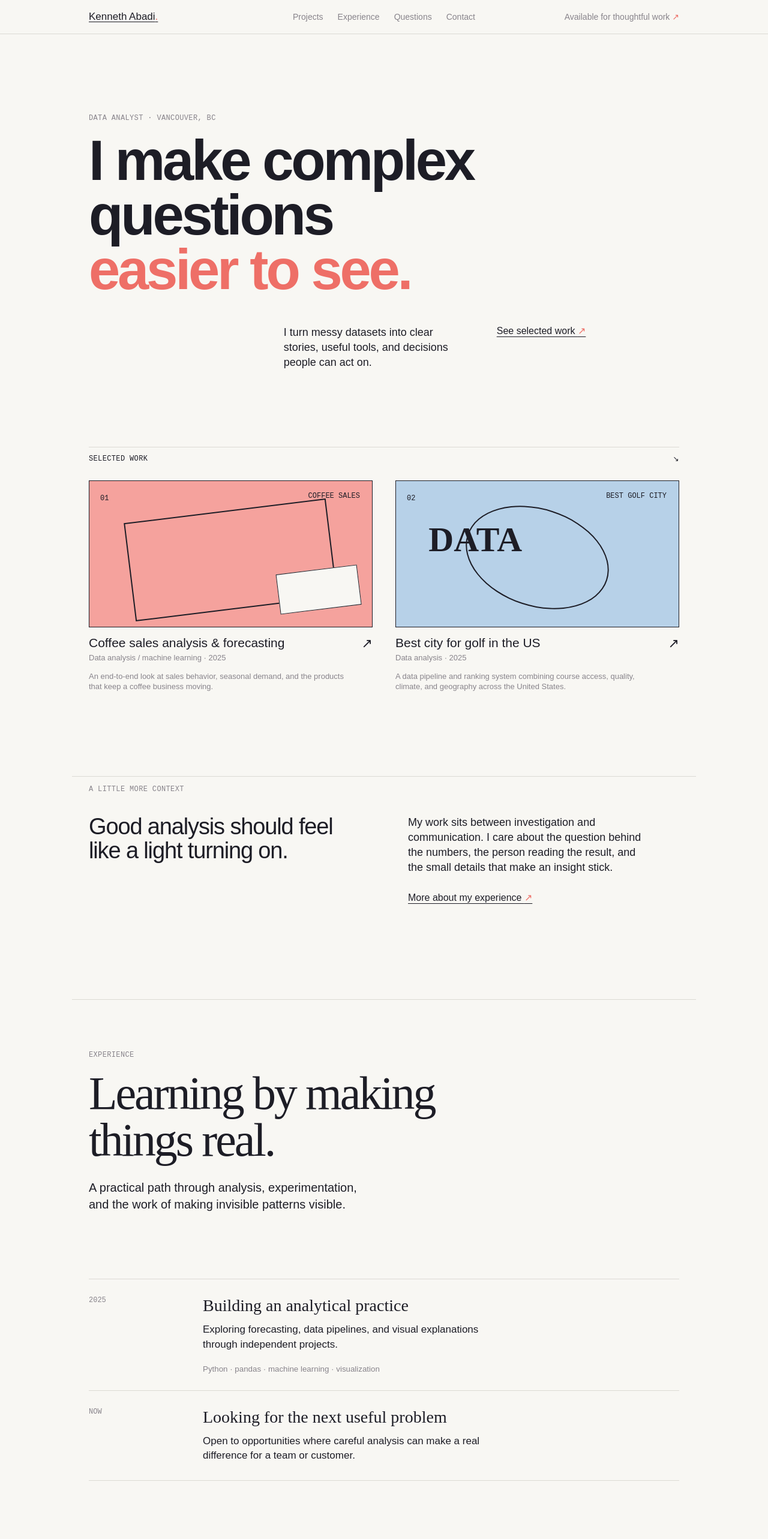
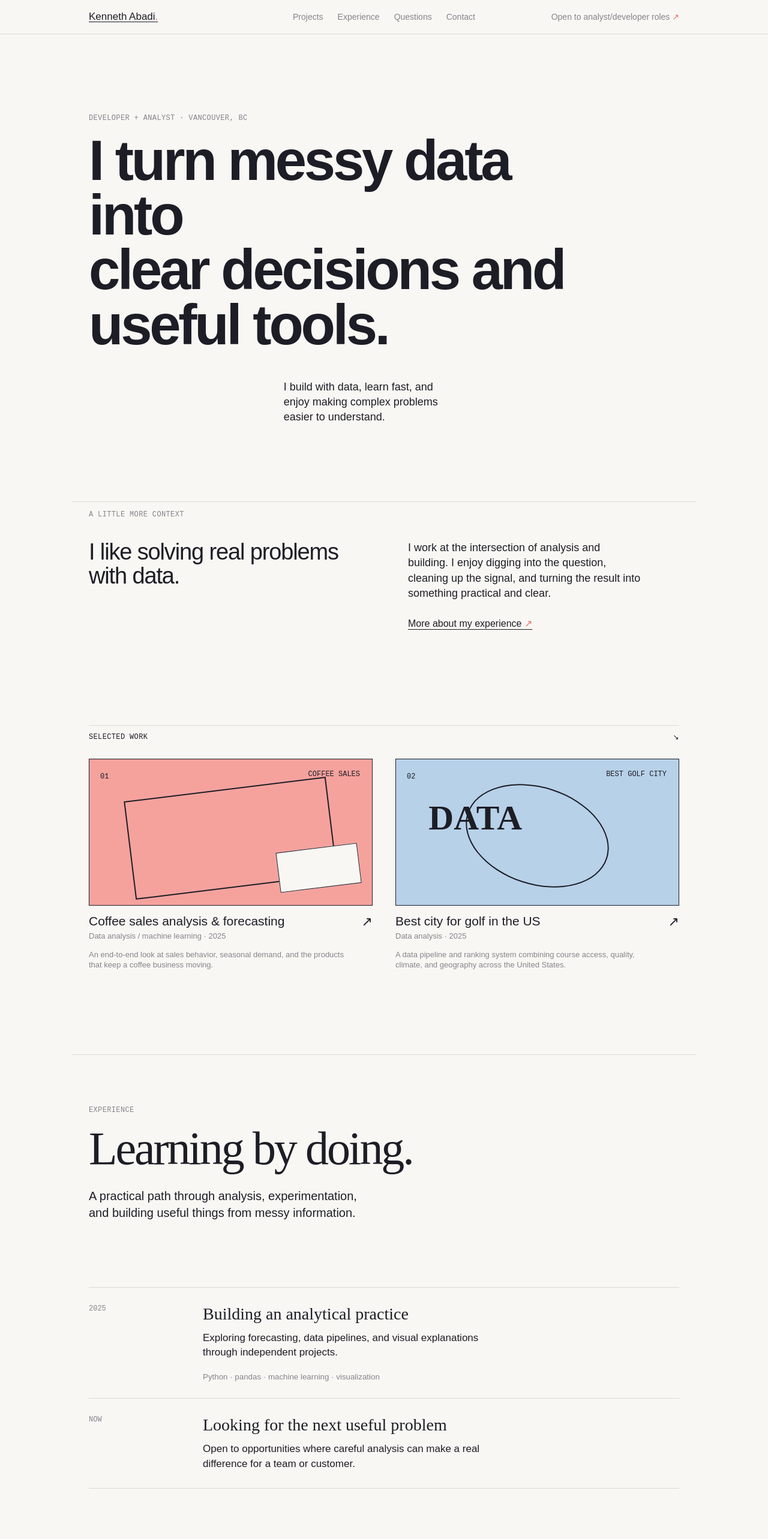
Before and after one commit to KennethAbadi/ken-portfolio, a React (Vite) app: page / in a window 1280 px wide. Shown: the top 2566 px of the page at 60% size. Built offline with nearby package versions, Linux system fonts and the light colour scheme.

Commit message:
Update App.tsx
Changed wording

```diff
--- a/src/App.tsx
+++ b/src/App.tsx
@@ -1,28 +1,400 @@
 import { useEffect, useState, type MouseEvent } from 'react';
 import { projects, type Project } from './data/projects';
 
-const navItems = [{ label: 'Projects', path: '#projects' }, { label: 'Experience', path: '#experience' }, { label: 'Questions', path: '#questions' }, { label: 'Contact', path: '#contact' }];
-function navigate(path: string) { window.history.pushState({}, '', path); window.dispatchEvent(new PopStateEvent('popstate')); window.scrollTo({ top: 0, behavior: 'smooth' }); }
-type LinkProps = (href: string) => { href: string; onClick: (event: MouseEvent<HTMLAnchorElement>) => void };
+const navItems = [
+  { label: 'Projects', path: '#projects' },
+  { label: 'Experience', path: '#experience' },
+  { label: 'Questions', path: '#questions' },
+  { label: 'Contact', path: '#contact' },
+];
+// Tracks how many in-app pushState navigations deep we are, so "back" links can pop history instead of piling on new entries.
+function historyDepth() {
+  return (window.history.state as { idx?: number } | null)?.idx ?? 0;
+}
+
+function pushPath(path: string) {
+  window.history.pushState({ idx: historyDepth() + 1 }, '', path);
+}
+
+function navigate(path: string) {
+  pushPath(path);
+  window.dispatchEvent(new PopStateEvent('popstate'));
+  window.scrollTo({ top: 0, behavior: 'smooth' });
+}
+
+function goBack(fallback: string) {
+  if (historyDepth() > 0) {
+    window.history.back();
+  } else {
+    navigate(fallback);
+  }
+}
+
+type LinkProps = (href: string) => {
+  href: string;
+  onClick: (event: MouseEvent<HTMLAnchorElement>) => void;
+};
 
 function App() {
   const [path, setPath] = useState(window.location.pathname);
-  useEffect(() => { const onPopState = () => setPath(window.location.pathname); window.addEventListener('popstate', onPopState); return () => window.removeEventListener('popstate', onPopState); }, []);
-  const linkProps = (href: string) => ({ href, onClick: (event: MouseEvent<HTMLAnchorElement>) => { if (href.startsWith('#')) { event.preventDefault(); if (window.location.pathname !== '/') { window.history.pushState({}, '', '/'); setPath('/'); } window.requestAnimationFrame(() => document.querySelector(href)?.scrollIntoView({ behavior: 'smooth' })); return; } if (href.startsWith('/')) { event.preventDefault(); navigate(href); } } });
-  const page = path === '/' || path === '/journey' || path === '/uses' || path === '/contact' ? <Home linkProps={linkProps} /> : path === '/projects' ? <Projects linkProps={linkProps} /> : path.startsWith('/projects/') ? <ProjectPage slug={path.split('/').pop() ?? ''} linkProps={linkProps} /> : <NotFound linkProps={linkProps} />;
-  return <div className="site-shell"><header className="site-header"><a className="wordmark" {...linkProps('/')}>Kenneth Abadi<span>.</span></a><nav aria-label="Primary navigation">{navItems.map((item) => <a key={item.path} className={item.path === '#projects' && path === '/projects' ? 'active' : ''} {...linkProps(item.path)}>{item.label}</a>)}</nav><a className="header-note" {...linkProps('#contact')}>Available for thoughtful work <span>↗</span></a></header>{page}<Footer linkProps={linkProps} /></div>;
+  useEffect(() => {
+    if (window.history.state === null)
+      window.history.replaceState({ idx: 0 }, '', window.location.href);
+    const onPopState = () => setPath(window.location.pathname);
+    window.addEventListener('popstate', onPopState);
+    return () => window.removeEventListener('popstate', onPopState);
+  }, []);
+  const linkProps = (href: string) => ({
+    href,
+    onClick: (event: MouseEvent<HTMLAnchorElement>) => {
+      if (href.startsWith('#')) {
+        event.preventDefault();
+        if (window.location.pathname !== '/') {
+          pushPath('/');
+          setPath('/');
+        }
+        window.requestAnimationFrame(() =>
+          document.querySelector(href)?.scrollIntoView({ behavior: 'smooth' }),
+        );
+        return;
+      }
+      if (href.startsWith('/')) {
+        event.preventDefault();
+        navigate(href);
+      }
+    },
+  });
+  const page =
+    path === '/' || path === '/journey' || path === '/uses' || path === '/contact' ? (
+      <Home linkProps={linkProps} />
+    ) : path === '/projects' ? (
+      <Projects linkProps={linkProps} />
+    ) : path.startsWith('/projects/') ? (
+      <ProjectPage slug={path.split('/').pop() ?? ''} linkProps={linkProps} />
+    ) : (
+      <NotFound linkProps={linkProps} />
+    );
+  return (
+    <div className="site-shell">
+      <header className="site-header">
+        <a className="wordmark" {...linkProps('/')}>
+          Kenneth Abadi<span>.</span>
+        </a>
+        <nav aria-label="Primary navigation">
+          {navItems.map((item) => (
+            <a
+              key={item.path}
+              className={item.path === '#projects' && path === '/projects' ? 'active' : ''}
+              {...linkProps(item.path)}
+            >
+              {item.label}
+            </a>
+          ))}
+        </nav>
+        <a className="header-note" {...linkProps('#contact')}>
+          Open to analyst/developer roles <span>↗</span>
+        </a>
+      </header>
+      {page}
+      <Footer linkProps={linkProps} />
+    </div>
+  );
 }
 
-function Home({ linkProps }: { linkProps: LinkProps }) { return <main><section className="hero wrap"><p className="eyebrow">Data analyst · Vancouver, BC</p><h1>I make complex questions<br /><em>easier to see.</em></h1><div className="hero-lower"><p className="hero-copy">I turn messy datasets into clear stories, useful tools, and decisions people can act on.</p><a className="text-link" {...linkProps('/projects')}>See selected work <span>↗</span></a></div></section><section id="projects" className="work-section wrap"><SectionLabel text="Selected work" /><div className="project-grid">{projects.map((project, index) => <ProjectCard key={project.slug} project={project} index={index} linkProps={linkProps} />)}</div></section><section className="statement wrap"><p className="eyebrow">A little more context</p><div className="statement-grid"><h2>Good analysis should feel like a light turning on.</h2><div><p>My work sits between investigation and communication. I care about the question behind the numbers, the person reading the result, and the small details that make an insight stick.</p><a className="text-link" {...linkProps('#experience')}>More about my experience <span>↗</span></a></div></div></section><ExperienceSection /><QuestionsSection /><ContactSection /></main>; }
-function Projects({ linkProps }: { linkProps: LinkProps }) { return <main className="subpage wrap"><PageIntro eyebrow="Selected work" title="Projects with a point of view." copy="A small collection of projects where I used data to make an ambiguous question more concrete." /><div className="project-list">{projects.map((project, index) => <ProjectCard key={project.slug} project={project} index={index} linkProps={linkProps} />)}</div></main>; }
-function ProjectCard({ project, index, linkProps }: { project: Project; index: number; linkProps: LinkProps }) { return <a className={`project-card ${project.accent}`} {...linkProps(`/projects/${project.slug}`)}><div className="project-art"><span className="art-index">0{index + 1}</span><span className="art-label">{project.shortTitle}</span><div className="art-shape" /></div><div className="project-meta"><div><h3>{project.title}</h3><p>{project.role} · {project.year}</p></div><span className="arrow">↗</span></div><p className="project-summary">{project.summary}</p></a>; }
-function ProjectPage({ slug, linkProps }: { slug: string; linkProps: LinkProps }) { const project = projects.find((item) => item.slug === slug); if (!project) return <NotFound linkProps={linkProps} />; return <main className="project-page wrap"><a className="back-link" {...linkProps('/projects')}>← All projects</a><div className={`case-hero ${project.accent}`}><p className="eyebrow">Case study · {project.year}</p><h1>{project.title}</h1><p>{project.summary}</p></div><section className="case-content"><div><p className="eyebrow">The result</p><h2>{project.outcome}</h2></div><div className="metrics">{project.metrics.map((metric) => <div key={metric.label}><strong>{metric.value}</strong><span>{metric.label}</span></div>)}</div></section><section className="case-details"><div><p className="eyebrow">Tools</p><p>{project.stack.join(' · ')}</p></div><div><p className="eyebrow">What I learned</p><p>Feature engineering often matters more than model complexity. Clear visual storytelling turns technical work into something other people can use.</p></div></section></main>; }
-function ExperienceSection() { return <section id="experience" className="scroll-section wrap"><PageIntro eyebrow="Experience" title="Learning by making things real." copy="A practical path through analysis, experimentation, and the work of making invisible patterns visible." /><div className="timeline"><div className="timeline-item"><span>2025</span><div><h2>Building an analytical practice</h2><p>Exploring forecasting, data pipelines, and visual explanations through independent projects.</p><small>Python · pandas · machine learning · visualization</small></div></div><div className="timeline-item"><span>Now</span><div><h2>Looking for the next useful problem</h2><p>Open to opportunities where careful analysis can make a real difference for a team or customer.</p></div></div></div></section>; }
-function QuestionsSection() { const questions = [['What roles am I looking for?', 'Data analyst, business intelligence, and analytics roles where I can combine investigation with clear communication.'], ['What is my strongest technical area?', 'Exploratory analysis and visual storytelling: finding the useful shape in messy data and making it understandable.'], ['What is my stack?', 'Python, pandas, NumPy, Scikit-learn, Jupyter, Matplotlib, Seaborn, SQLite, and Parquet.'], ['What kind of problems do I enjoy?', 'Questions about behavior, performance, trends, and decisions that become clearer when the data is organized well.'], ['How do I approach a new project?', 'Start with the decision, inspect the data honestly, test assumptions, and explain the result in plain language.']]; return <section id="questions" className="scroll-section wrap"><PageIntro eyebrow="Questions" title="The short version." copy="A few direct answers about how I work and where I am headed." /><div className="questions-list">{questions.map(([question, answer], index) => <div className="question-item" key={question}><span>0{index + 1}</span><div><h2>{question}</h2><p>{answer}</p></div></div>)}</div></section>; }
-function ContactSection() { return <section id="contact" className="contact-page scroll-section wrap"><p className="eyebrow">Contact</p><h1>Have a question<br /><em>worth exploring?</em></h1><p className="contact-copy">I’m open to conversations about data, collaboration, and thoughtful work.</p><a className="email-link" href="mailto:kenneth.putra25@gmail.com">kenneth.putra25@gmail.com ↗</a></section>; }
-function NotFound({ linkProps }: { linkProps: LinkProps }) { return <main className="subpage wrap"><PageIntro eyebrow="404" title="That page went wandering." copy="The page you’re looking for doesn’t exist or has moved." /><a className="text-link" {...linkProps('/')}>Back home <span>↗</span></a></main>; }
-function PageIntro({ eyebrow, title, copy }: { eyebrow: string; title: string; copy: string }) { return <div className="page-intro"><p className="eyebrow">{eyebrow}</p><h1>{title}</h1><p>{copy}</p></div>; }
-function SectionLabel({ text }: { text: string }) { return <div className="section-label"><span>{text}</span><span>↘</span></div>; }
-function Footer({ linkProps }: { linkProps: LinkProps }) { return <footer className="footer wrap"><div><a className="wordmark" {...linkProps('/')}>Kenneth Abadi<span>.</span></a><p>Data analyst making complex questions easier to see.</p></div><div className="footer-links"><a {...linkProps('#experience')}>About</a><a href="https://github.com/KennethAbadi">GitHub ↗</a><a href="https://www.linkedin.com/in/kennethputra">LinkedIn ↗</a></div><small>© {new Date().getFullYear()} Kenneth Abadi</small></footer>; }
+function Home({ linkProps }: { linkProps: LinkProps }) {
+  return (
+    <main>
+      <section className="hero wrap">
+        <p className="eyebrow">Developer + analyst · Vancouver, BC</p>
+        <h1>
+          I turn messy data into
+          <br />
+          clear decisions and useful tools.
+        </h1>
+        <div className="hero-lower">
+          <p className="hero-copy">
+            I build with data, learn fast, and enjoy making complex problems easier to understand.
+          </p>
+        </div>
+      </section>
+      <section className="statement wrap">
+        <p className="eyebrow">A little more context</p>
+        <div className="statement-grid">
+          <h2>I like solving real problems with data.</h2>
+          <div>
+            <p>
+              I work at the intersection of analysis and building. I enjoy digging into the question,
+              cleaning up the signal, and turning the result into something practical and clear.
+            </p>
+            <a className="text-link" {...linkProps('#experience')}>
+              More about my experience <span>↗</span>
+            </a>
+          </div>
+        </div>
+      </section>
+      <section id="projects" className="work-section wrap">
+        <SectionLabel text="Selected work" />
+        <div className="project-grid">
+          {projects.map((project, index) => (
+            <ProjectCard key={project.slug} project={project} index={index} linkProps={linkProps} />
+          ))}
+        </div>
+      </section>
+      <ExperienceSection />
+      <QuestionsSection />
+      <ContactSection />
+    </main>
+  );
+}
+
+function Projects({ linkProps }: { linkProps: LinkProps }) {
+  return (
+    <main className="subpage wrap">
+      <PageIntro
+        eyebrow="Selected work"
+        title="Projects I’m building from."
+        copy="A few examples of work where I used data to ask better questions, test ideas, and turn complexity into something usable."
+      />
+      <div className="project-list">
+        {projects.map((project, index) => (
+          <ProjectCard key={project.slug} project={project} index={index} linkProps={linkProps} />
+        ))}
+      </div>
+    </main>
+  );
+}
+
+function ProjectCard({
+  project,
+  index,
+  linkProps,
+}: {
+  project: Project;
+  index: number;
+  linkProps: LinkProps;
+}) {
+  return (
+    <a className={`project-card ${project.accent}`} {...linkProps(`/projects/${project.slug}`)}>
+      <div className="project-art">
+        <span className="art-index">0{index + 1}</span>
+        <span className="art-label">{project.shortTitle}</span>
+        <div className="art-shape" />
+      </div>
+      <div className="project-meta">
+        <div>
+          <h3>{project.title}</h3>
+          <p>
+            {project.role} · {project.year}
+          </p>
+        </div>
+        <span className="arrow">↗</span>
+      </div>
+      <p className="project-summary">{project.summary}</p>
+    </a>
+  );
+}
+
+function ProjectPage({ slug, linkProps }: { slug: string; linkProps: LinkProps }) {
+  const project = projects.find((item) => item.slug === slug);
+  if (!project) return <NotFound linkProps={linkProps} />;
+  return (
+    <main className="project-page wrap">
+      <a
+        className="back-link"
+        href="/projects"
+        onClick={(event) => {
+          event.preventDefault();
+          goBack('/projects');
+        }}
+      >
+        ← All projects
+      </a>
+      <div className={`case-hero ${project.accent}`}>
+        <p className="eyebrow">Case study · {project.year}</p>
+        <h1>{project.title}</h1>
+        <p>{project.summary}</p>
+      </div>
+      <section className="case-content">
+        <div>
+          <p className="eyebrow">The result</p>
+          <h2>{project.outcome}</h2>
+        </div>
+        <div className="metrics">
+          {project.metrics.map((metric) => (
+            <div key={metric.label}>
+              <strong>{metric.value}</strong>
+              <span>{metric.label}</span>
+            </div>
+          ))}
+        </div>
+      </section>
+      <section className="case-details">
+        <div>
+          <p className="eyebrow">Tools</p>
+          <p>{project.stack.join(' · ')}</p>
+        </div>
+        <div>
+          <p className="eyebrow">What I learned</p>
+          <p>
+            Feature engineering often matters more than model complexity. Clear visual storytelling
+            turns technical work into something other people can use.
+          </p>
+        </div>
+      </section>
+    </main>
+  );
+}
+
+function ExperienceSection() {
+  return (
+    <section id="experience" className="scroll-section wrap">
+      <PageIntro
+        eyebrow="Experience"
+        title="Learning by doing."
+        copy="A practical path through analysis, experimentation, and building useful things from messy information."
+      />
+      <div className="timeline">
+        <div className="timeline-item">
+          <span>2025</span>
+          <div>
+            <h2>Building an analytical practice</h2>
+            <p>
+              Exploring forecasting, data pipelines, and visual explanations through independent
+              projects.
+            </p>
+            <small>Python · pandas · machine learning · visualization</small>
+          </div>
+        </div>
+        <div className="timeline-item">
+          <span>Now</span>
+          <div>
+            <h2>Looking for the next useful problem</h2>
+            <p>
+              Open to opportunities where careful analysis can make a real difference for a team or
+              customer.
+            </p>
+          </div>
+        </div>
+      </div>
+    </section>
+  );
+}
+
+function QuestionsSection() {
+  const questions = [
+    [
+      'What roles am I looking for?',
+      'Junior analyst and developer roles where I can keep learning while supporting better decisions and better systems.',
+    ],
+    [
+      'What is my strongest technical area?',
+      'Exploratory analysis, visualization, and turning findings into clear, useful stories.',
+    ],
+    [
+      'What is my stack?',
+      'Python, pandas, NumPy, scikit-learn, Jupyter, Matplotlib, Seaborn, SQLite, and Parquet.',
+    ],
+    [
+      'What kind of problems do I enjoy?',
+      'Questions about behavior, performance, and trends that become clearer once the data is organized well.',
+    ],
+    [
+      'How do I approach a new project?',
+      'Start with the question, check the data honestly, test assumptions, and explain the outcome clearly.',
+    ],
+  ];
+  return (
+    <section id="questions" className="scroll-section wrap">
+      <PageIntro
+        eyebrow="Questions"
+        title="The quick version."
+        copy="A few straightforward answers about how I work and what I’m looking for next."
+      />
+      <div className="questions-list">
+        {questions.map(([question, answer], index) => (
+          <div className="question-item" key={question}>
+            <span>0{index + 1}</span>
+            <div>
+              <h2>{question}</h2>
+              <p>{answer}</p>
+            </div>
+          </div>
+        ))}
+      </div>
+    </section>
+  );
+}
+
+function ContactSection() {
+  return (
+    <section id="contact" className="contact-page scroll-section wrap">
+      <p className="eyebrow">Contact</p>
+      <h1>
+        Want to talk about
+        <br />
+        <em>data, projects, or the next step?</em>
+      </h1>
+      <p className="contact-copy">
+        I’m open to conversations about building, learning, and solving problems that matter.
+      </p>
+      <a className="email-link" href="mailto:kenneth.putra25@gmail.com">
+        kenneth.putra25@gmail.com ↗
+      </a>
+    </section>
+  );
+}
+
+function NotFound({ linkProps }: { linkProps: LinkProps }) {
+  return (
+    <main className="subpage wrap">
+      <PageIntro
+        eyebrow="404"
+        title="That page went wandering."
+        copy="The page you’re looking for doesn’t exist or has moved."
+      />
+      <a className="text-link" {...linkProps('/')}>
+        Back home <span>↗</span>
+      </a>
+    </main>
+  );
+}
+
+function PageIntro({ eyebrow, title, copy }: { eyebrow: string; title: string; copy: string }) {
+  return (
+    <div className="page-intro">
+      <p className="eyebrow">{eyebrow}</p>
+      <h1>{title}</h1>
+      <p>{copy}</p>
+    </div>
+  );
+}
+
+function SectionLabel({ text }: { text: string }) {
+  return (
+    <div className="section-label">
+      <span>{text}</span>
+      <span>↘</span>
+    </div>
+  );
+}
+
+function Footer({ linkProps }: { linkProps: LinkProps }) {
+  return (
+    <footer className="footer wrap">
+      <div>
+        <a className="wordmark" {...linkProps('/')}>
+          Kenneth Abadi<span>.</span>
+        </a>
+        <p>Analyst and developer building useful things from data.</p>
+      </div>
+      <div className="footer-links">
+        <a {...linkProps('#experience')}>About</a>
+        <a href="https://github.com/KennethAbadi">GitHub ↗</a>
+        <a href="https://www.linkedin.com/in/kennethputra">LinkedIn ↗</a>
+      </div>
+      <small>© {new Date().getFullYear()} Kenneth Abadi</small>
+    </footer>
+  );
+}
 
 export default App;
```
